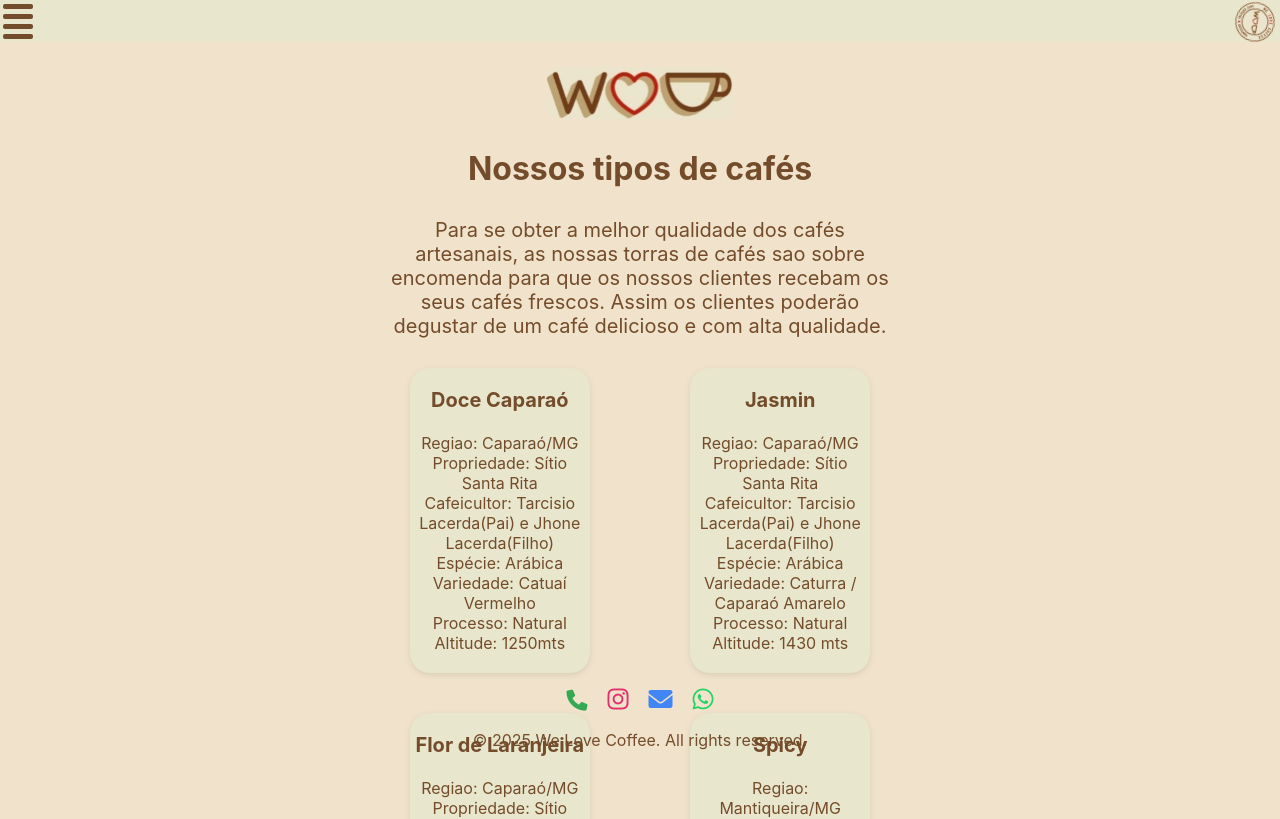
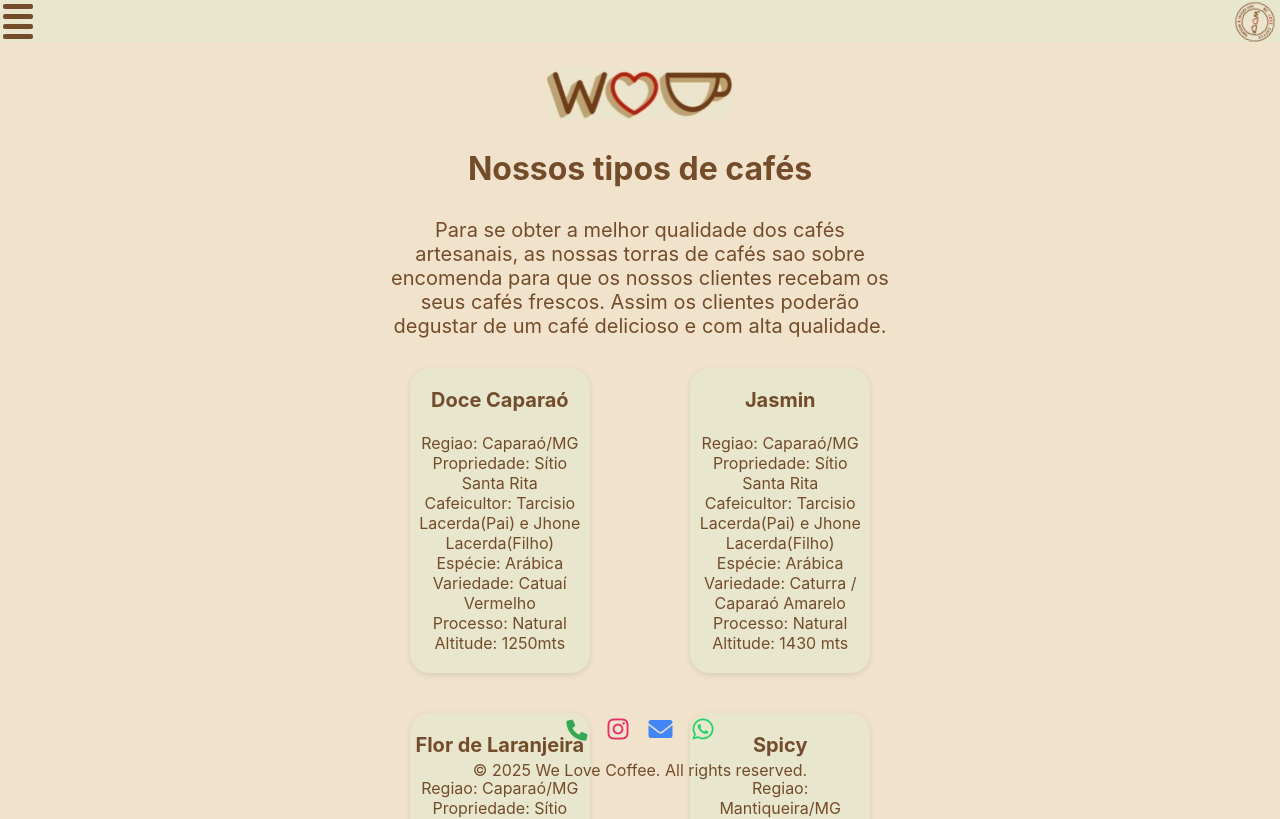
Before and after one commit to fpfrances/coffee_website, a React (Create React App) app: page /coffee_website/types in a window 1280 px wide. Shown: the top 819 px of the page. Built offline with nearby package versions, Linux system fonts and the light colour scheme.

Commit message:
Update the information for one of the coffee

```diff
--- a/src/App.css
+++ b/src/App.css
@@ -91,10 +91,10 @@ header {
 
 footer {
   position: fixed;
-  bottom: 20px;
+  bottom: 0px;
   width: 100%;
   text-align: center;
-  padding: 10px 0;
+  padding: 0px;
 }
 
 .instagram-link {
--- a/src/pages/types.js
+++ b/src/pages/types.js
@@ -66,7 +66,7 @@ function Cafes() {
             Propriedade: Sítio Pinheiro Silvestre<br></br>
             Cafeicultor: Cléufa de Fátima Pinheiro Costa Silvestre<br></br>
             Espécie: Arábica<br></br>
-            Variedade: Catuaí Vermelho<br></br>
+            Variedade: Catucaí Vermelho<br></br>
             Processo: Honey<br></br>
             Altitude: 1350 mts
           </p>
```
